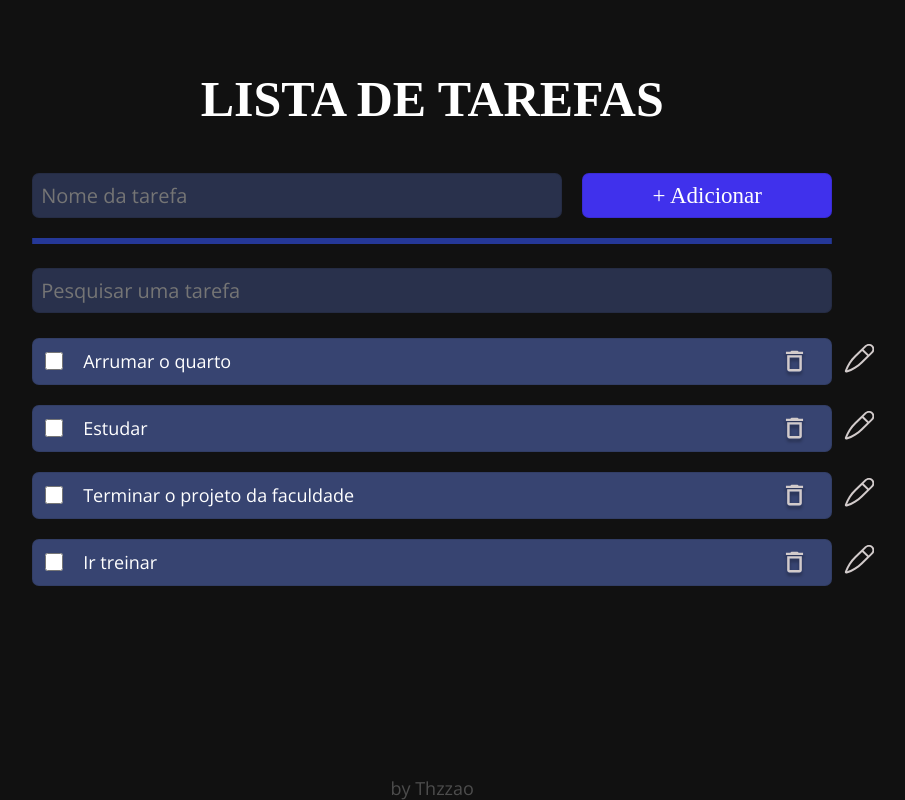
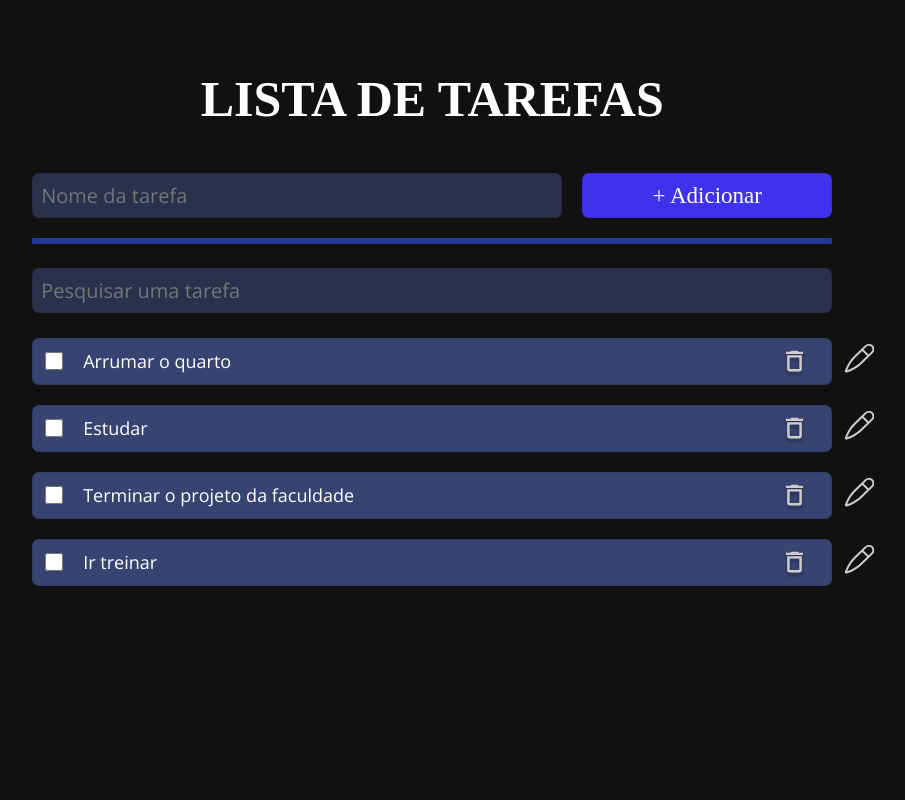
Before and after one commit to Thzzao/ToDoListReact, a React (Vite) app: page /app in a window 1280 px wide. Shown: the whole page, without its empty margins (195-1100 px from the left). Built offline with nearby package versions, Linux system fonts and the light colour scheme; a web font is replaced by a local one.

Commit message:
refactor: Remoçaõ do footer na página principal

```diff
--- a/src/pages/App/App.jsx
+++ b/src/pages/App/App.jsx
@@ -1,7 +1,6 @@
 import { Header } from '../../components/Cabeçario/Header'
 import style from '../App/app.module.css'
 import Tarefa from '../../components/Tarefa/Tarefa'
-import Footer from '../../components/Rodapé/Footer'
 
 
 function App() {
@@ -9,7 +8,6 @@ function App() {
         <div className={style.container}>
             <Header />
             <Tarefa />
-            <Footer />
         </div>
     )
 }
```
